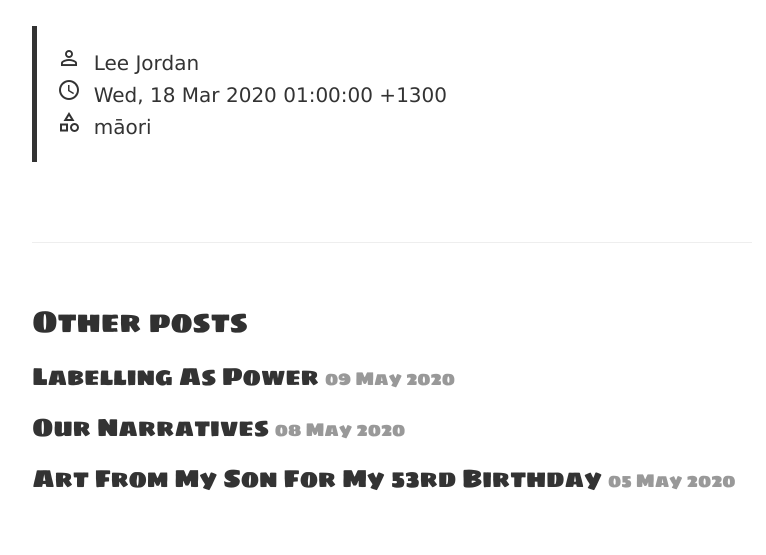
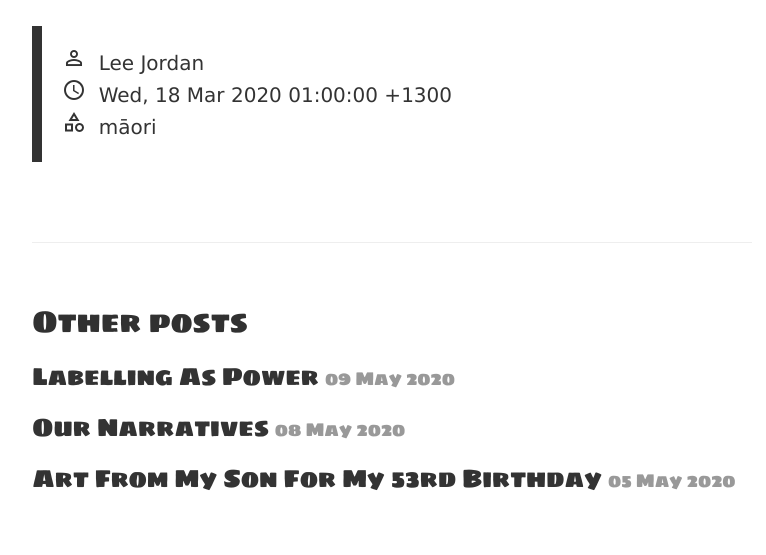
Before and after one commit to tracyjordan/tracyjordan.github.io, a Jekyll site: the page built from _posts/2020-04-22-nga-tupou.md, in a window 1280 px wide. Shown: the part 704-1259 px from the top of the page, without its empty margins (248-1014 px from the left). Built offline with Jekyll 4.4.1, drawn with Linux system fonts in a browser that asks for light colours.

Commit message:
Update aroha.css

```diff
--- a/public/css/aroha.css
+++ b/public/css/aroha.css
@@ -82,7 +82,7 @@ p a {
   margin-top: 20px;
   margin-bottom: 20px;
   padding: 20px;
-  border-left: 5px solid #333333;
+  border-left: 10px solid #333333;
   color: #333333;
 }
 
```
